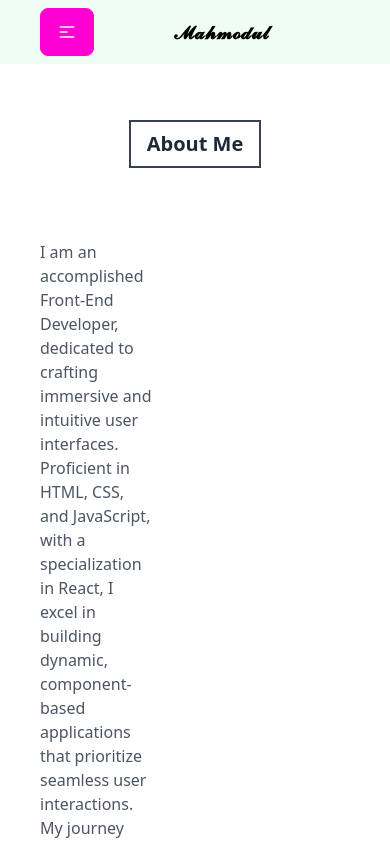
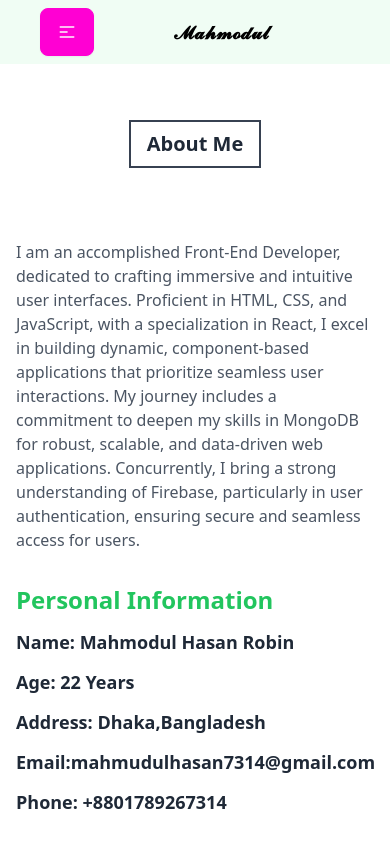
Before and after one commit to Mahmodul7314/my-personal-portfolio, a React (Vite) app: page /aboutme in a window 390 px wide. Shown: the top 844 px of the page. Built offline with nearby package versions, Linux system fonts and the light colour scheme.

Commit message:
mobile and tablet responsive done

```diff
--- a/src/Pages/About/AboutMe.jsx
+++ b/src/Pages/About/AboutMe.jsx
@@ -10,7 +10,7 @@ const AboutMe = () => {
                 <button className=" border-solid border-gray-700 px-4 py-2 border-2 text-xl font-extrabold flex justify-center">About Me</button>
                 </div>
                <div className="lg:flex lg:flex-row flex-col ">
-               <div className="space-y-2 px-10 w-1/2 py-4">
+               <div className="space-y-2 lg:px-10 px-4 lg:w-1/2 w-full py-4">
               <p className="text-md font-medium text-gray-600">
                     I am an accomplished Front-End Developer, dedicated to crafting immersive and intuitive user interfaces. Proficient in HTML, CSS, and JavaScript, with a specialization in React, I excel in building dynamic, component-based applications that prioritize seamless user interactions.
 
@@ -34,13 +34,13 @@ const AboutMe = () => {
                 If you're looking for a Front-End Developer with a blend of expertise, ongoing learning, and practical experience in Firebase user authentication, I encourage you to explore my detailed resume. Let's connect to discuss how my evolving skills can contribute to your projects with precision and dedication to creating exceptional user experiences.</p> */}
 
                 </div>
-                <div className="space-y-3 text-left w-1/2 lg:pl-28 py-4">
-                    <h2 className="text-3xl font-extrabold text-green-500">Personal Information</h2>
-                    <h2 className="text-xl font-bold">Name: <span className="text-lg font medium">Mahmodul Hasan Robin</span></h2>
-                    <h2 className="text-xl font-bold">Age: <span className="text-lg font medium">22 Years</span></h2>
-                     <h2 className="text-xl font-bold">Address: <span>Dhaka,Bangladesh</span></h2>
-                     <h2 className="text-xl font-bold">Email:<span>mahmudulhasan7314@gmail.com</span></h2>
-                     <h2 className="text-xl font-bold">Phone: <span>+8801789267314</span> </h2>
+                <div className="space-y-3 text-left lg:w-1/2 w-full lg:px-0 px-4 lg:pl-28 py-4">
+                    <h2 className="lg:text-3xl text-2xl lg:font-extrabold font-bold text-green-500">Personal Information</h2>
+                    <h2 className="lg:text-xl text-lg font-bold">Name: <span className="text-lg font medium">Mahmodul Hasan Robin</span></h2>
+                    <h2 className="lg:text-xl text-lg font-bold">Age: <span className="text-lg font medium">22 Years</span></h2>
+                     <h2 className="lg:text-xl text-lg font-bold">Address: <span>Dhaka,Bangladesh</span></h2>
+                     <h2 className="lg:text-xl text-lg font-bold">Email:<span>mahmudulhasan7314@gmail.com</span></h2>
+                     <h2 className="lg:text-xl text-lg font-bold">Phone: <span>+8801789267314</span> </h2>
                 </div>
                </div>
 
--- a/src/Pages/Contact/Contact.jsx
+++ b/src/Pages/Contact/Contact.jsx
@@ -16,17 +16,17 @@ const Contact = () => {
       };
     return (
     <div >
-    <div className="lg:pl-[32rem] pl-[10rem] py-14 md:pl-[20rem]"><button className=" border-solid border-gray-700 px-4 py-2 border-2 text-xl font-extrabold flex justify-center">Contact</button>
+    <div className="lg:pl-[36rem] pl-[10rem] py-14 md:pl-[20rem]"><button className=" border-solid border-gray-700 px-4 py-2 border-2 text-xl font-extrabold flex justify-center">Contact</button>
     </div>
-   <div className='flex justify-center gap-10  px-20'>
-   <div className='w-1/2 '>
+   <div className='lg:flex-row lg:flex md:flex-col flex-col justify-center gap-10  px-20 md:mb-8'>
+   <div className='lg:w-1/2 w-full lg:shadow-md md:py-8 md:border md:border-green-300 md:px-8'>
         <div className='flex gap-2 py-2'>< h2 className='text-lg font-bold'>Call Me </ h2 > <p>+8801789267314</p></div>
         <div  className='flex gap-2 py-2'><h2 className='text-lg font-bold'>Whatsapp Me </h2> <p>+8801789267314</p></div>
         <div  className='flex gap-2 py-2'><h2 className='text-lg font-bold'>Email </h2> <p>mahmudulhasan7314@gmail.com</p></div>
         <div  className='flex gap-2 py-2'><h2 className='text-lg font-bold'>Location </h2> <address>Tangail,Dhaka,Bangladesh</address></div>
 
     </div>
-    <div className='w-1/2 border border-green-300 shadow-md py-8'>
+    <div className='lg:w-1/2 w-full border border-green-300 shadow-md py-8'>
     <form className='text-center px-8' ref={form} onSubmit={sendEmail}>
      <div className='flex items-center'>
      <label className='px-2'>Name :</label>
--- a/src/Pages/Education/Education.jsx
+++ b/src/Pages/Education/Education.jsx
@@ -12,7 +12,7 @@ const Education = () => {
             <p>I am also self-learning from Google and YouTube.</p>
 
           <div className="py-3 ">
-          <h2 className="text-lg font-bold  flex items-center "><span><img className="w-20 h-20" src="https://img.freepik.com/premium-vector/graduation-cap-symbol-education-illustration-design_92086-772.jpg?size=626&ext=jpg&uid=R40507079&ga=GA1.1.158317514.1699199683&semt=ais" alt="" /></span>Educational Qualification:</h2>
+          <h2 className="text-lg font-bold  flex items-center "><span><img className="lg:w-20 h-20 w-14" src="https://img.freepik.com/premium-vector/graduation-cap-symbol-education-illustration-design_92086-772.jpg?size=626&ext=jpg&uid=R40507079&ga=GA1.1.158317514.1699199683&semt=ais" alt="" /></span>Educational Qualification:</h2>
             <p>I am currently a BBA graduate student in the Department of Management.</p>
             <p>Student of BBA at Govt. Saadat University College.</p>
          </div>
--- a/src/Pages/Portfolio/Portfolio.jsx
+++ b/src/Pages/Portfolio/Portfolio.jsx
@@ -8,7 +8,7 @@ const Portfolio = () => {
             <div className=" lg:pl-[36rem] pl-[10rem] md:pl-[20rem]"><button className=" border-solid border-gray-700 px-4 py-2 border-2 text-xl font-extrabold flex justify-center">Portfolio</button></div>
 
            </div>
-           <div className="lg:pl-[28rem] py-14">
+           <div className="lg:pl-[28rem] md:pl-48 py-14">
            <div className="carousel w-[24rem]">
   <div id="slide1" className="carousel-item relative w-full">
     <img src="https://i.ibb.co/VTnZBWg/learnme1.jpg" className="h-[60]" />
--- a/src/Pages/Skills/Skills.jsx
+++ b/src/Pages/Skills/Skills.jsx
@@ -2,12 +2,12 @@
 
 const Skills = () => {
     return (
-        <div className="py-14">
-             <div className="flex justify-center py-14">
+        <div className="py-10">
+             <div className="flex justify-center py-8">
                 <button className=" border-gray-700 px-4 py-2 border-2 text-xl font-extrabold flex justify-center">Skills</button>
             </div>
-           <div className="pl-32">
-            <h2 className="text-gray-700 text-lg font-bold py-10">Using Now: </h2>
+           <div className="lg:pl-32 md:px-16">
+            <h2 className="text-gray-700 text-lg font-bold lg:px-0 px-10 py-10">Using Now: </h2>
             <div className="px-10">
               <div className="no-underline grid lg:grid-cols-4 md:grid-cols-3 grid-cols-3 space-y-6">
               <h2 className="py-2"><svg xmlns="http://www.w3.org/2000/svg" width="50" height="70" viewBox="0 0 85 100" fill="none">
```
